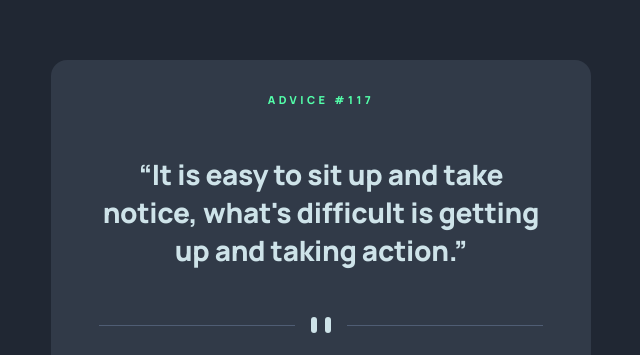
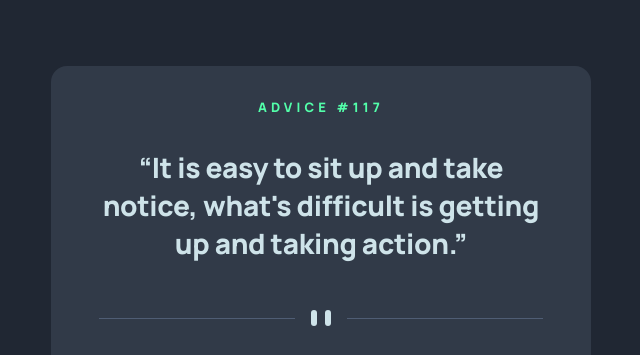
Before and after one commit to webstormcam/Advice_Generator_App, a plain HTML site: page index.html in a window 1280 px wide. Shown: the part 172-527 px from the top of the page, without its empty margins (319-959 px from the left). Drawn offline with Linux system fonts and the light colour scheme.

Commit message:
Updated the title slightly

```diff
--- a/style.css
+++ b/style.css
@@ -58,7 +58,7 @@ body {
     /* Light Cyan */
 
     color: #CEE3E9;
-    margin-top: 3rem;
+    margin-top: 2rem;
     margin-bottom: 1rem;
     width: 90%;
 
@@ -120,4 +120,16 @@ body {
         text-align: center;
         letter-spacing: -0.3px;
     }
+
+    #advice_num {
+        font-family: 'Manrope';
+        font-style: normal;
+        font-weight: 800;
+        font-size: 13px;
+        line-height: 18px;
+        /* identical to box height */
+
+        text-align: center;
+        letter-spacing: 4.08571px;
+    }
 }
```
